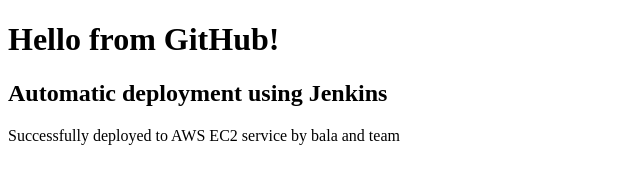
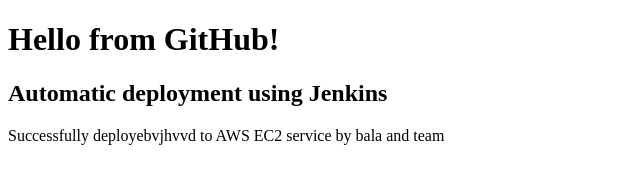
Before and after one commit to Balajackz16/jenkins-auto-deploy, a plain HTML site: page index.html in a window 1280 px wide. Shown: the full height of the page, 0-640 px from the left. Drawn offline with Linux system fonts and the light colour scheme.

Commit message:
Update index.html

```diff
--- a/index.html
+++ b/index.html
@@ -6,6 +6,6 @@
 <body>
     <h1>Hello from GitHub!</h1>
     <h2>Automatic deployment using Jenkins</h2>
-    <p>Successfully deployed to AWS EC2 service by bala and team</p>
+    <p>Successfully deployebvjhvvd to AWS EC2 service by bala and team</p>
 </body>
 </html>
```
